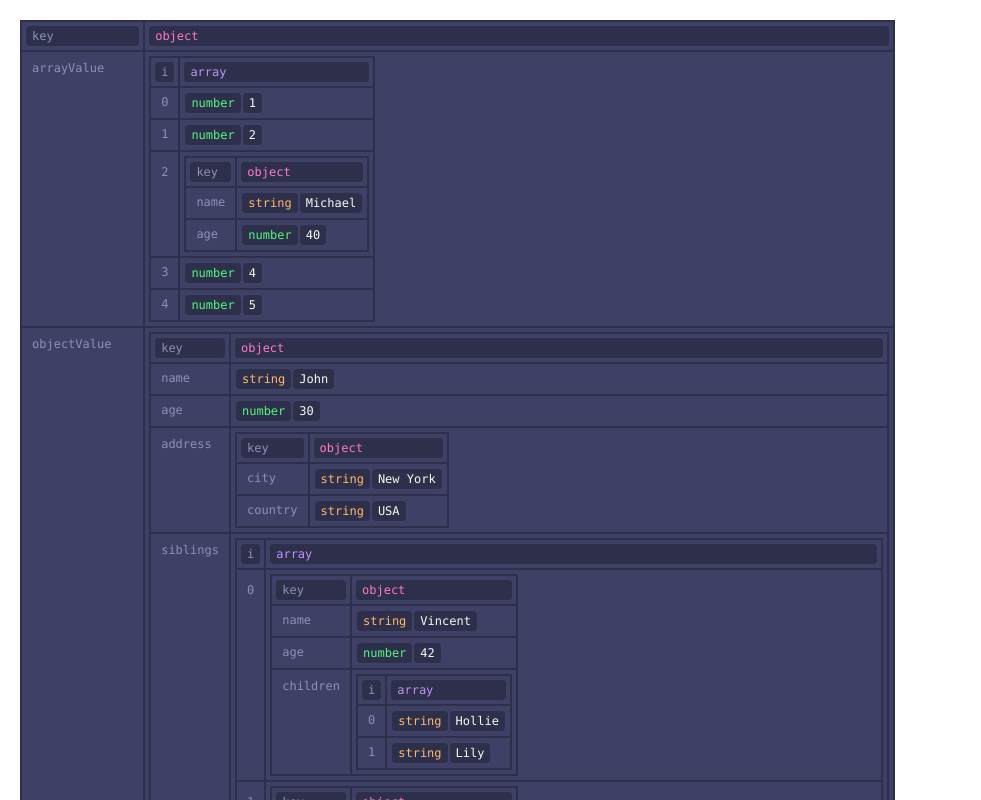
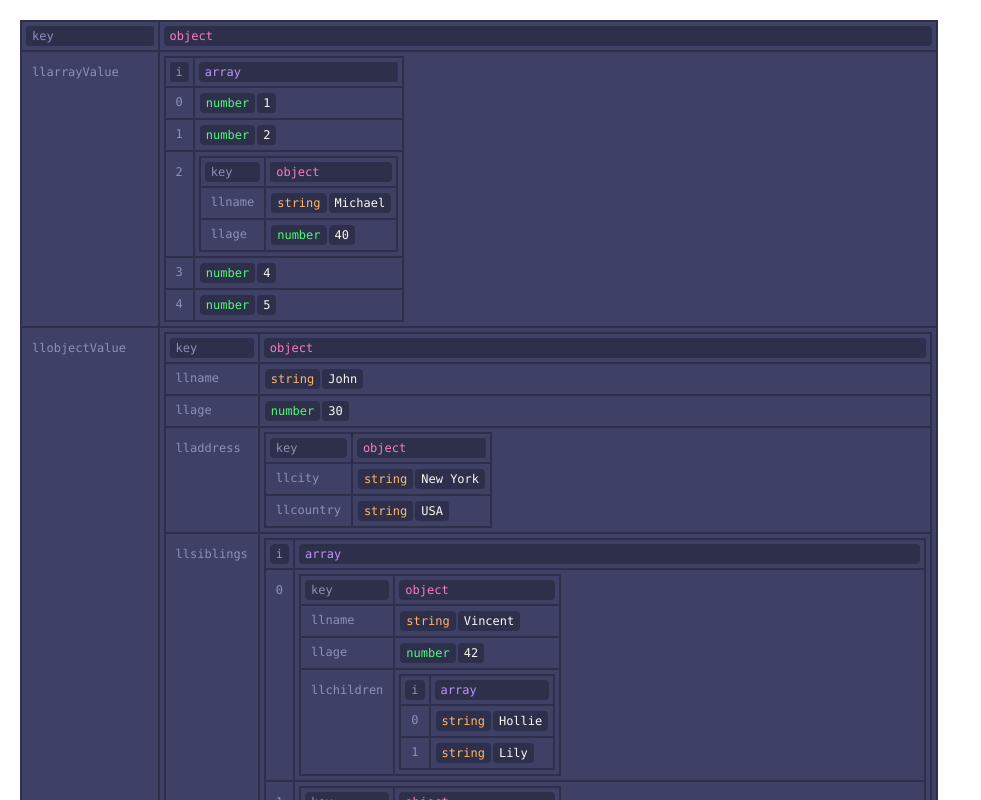
Before and after one commit to michaelpumo/screen, a Vue app: page / in a window 1280 px wide. Shown: the top 800 px of the page, without its empty margins (0-981 px from the left). Built offline with nearby package versions, Linux system fonts and the light colour scheme.

Commit message:
Fix alignment for objects.

```diff
--- a/src/components/VueLog.vue
+++ b/src/components/VueLog.vue
@@ -64,9 +64,10 @@ const isComplex = ['object', 'array', 'map', 'set'].includes(dataType)
             v-for="key in Object.keys(dump)"
             :key="key">
             <td
-              :class="`align-top ${isComplex ? 'p-1 m-0 border-2 border-solid border-secondary' : 'border-none border-0'} ${['object', 'array'].includes(getType(dump[key])) ? 'py-1.5 top-0' : 'top-1.5'}`">
-              <div class="h-full sticky top-1.5">
-                <div class="px-1.5 py-0.5 text-keyOrIdx">{{ key }}</div>
+              :class="`align-top ${isComplex ? 'p-1 m-0 border-2 border-solid border-secondary' : 'border-none border-0'}`">
+              <div
+                :class="`h-full sticky ${['object', 'array'].includes(getType(dump[key])) ? 'py-1.5 top-0' : 'top-1.5'}`">
+                <div class="px-1.5 py-0.5 text-keyOrIdx">ll{{ key }}</div>
               </div>
             </td>
             <td
```
